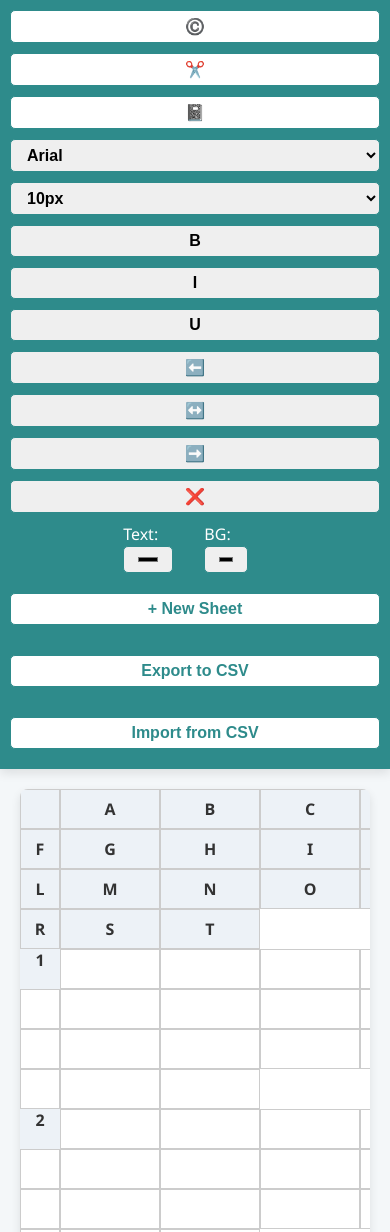
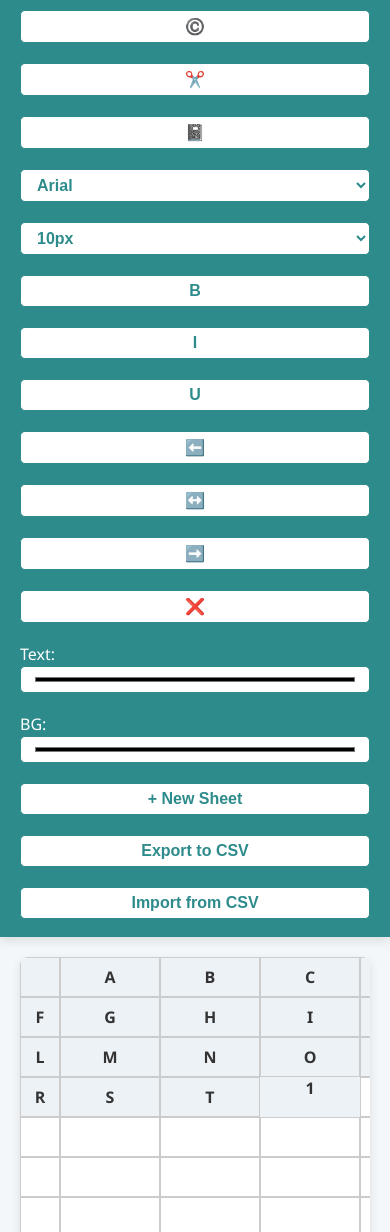
Before and after one commit to Tanay09876/Excel-sheet-clone, a plain HTML site: page index.html in a window 390 px wide. Shown: the top 1232 px of the page. Drawn offline with Linux system fonts and the light colour scheme.

Commit message:
Update style.css

```diff
--- a/style.css
+++ b/style.css
@@ -1,104 +1,3 @@
-/* body{
-    margin: 0px;
-    font-family: 'Segoe UI', Tahoma, Geneva, Verdana, sans-serif;
-    background-color: #F4F7F9;
-
-}
-.toolbar{
-    background-color: #2e8b8b;
-    padding: 10px;
-    align-items: center;
-    gap: 10px;
-    color: white;
-    box-shadow: 0 2px 4px rgba(0, 0, 0, 0.1);
-}
-
-
-.toolbar select,.toolbar button, .toolbar input[type="file"],.toolbar input[type="color"]{
-    padding: 6px 10px;
-    border: #2e8b8b;
-    font-weight: bold;
-    border-radius: 4px;
-
-}
-
-.toolbar button:hover{
-    background-color: #ddd;
-}
-
-.toolbar-icon-button{
-    background-color: white;
-    color: #2e8b8b;
-    font-size: 16px;
-    border: none;
-    cursor: pointer;
-    padding: 4px;
-}
-
-.toolbar-icon-button:hover{
-    background-color: #ddd;
-
-}
-
-.spreadsheet  {
- display: grid;
- grid-template-columns: 40px repeat(20, 100px);
- margin: 10px;
- background: white;
- border-radius: 8px;
- overflow: auto;
- box-shadow: 0 4px 10px rgba(0, 0, 0, 0.1);
-}
-
-.cell ,.header{
- border: 1px solid #ccc;
- padding: 6px;
- box-sizing: border-box;
- min-height: 24px;
-}
-.header{
-    background: #edf2f7;
-    font-weight: Bold;
-    text-align: center;
-    color:black;
-}
-
-
-.cell[contenteditable]{
-    padding: 5px;
-    border: 1px solid #ccc;
-    outline: none;
-    color: black;
-}
-
-.row-header{
-    grid-column: 1;
-    background: #edf2f7;
-    text-align: center;
-    font-weight: bold;
-    color: black;
-}
-
-
-.sheet-container{
-    padding: 10px;
-}
-
-.new-sheet-btn{
-    color: #2e8b8b;
-     background-color: white;
-    border: none;
-    font-weight: bold;
-    border-radius: 4px;
-    border: 2px solid #2e8b8b;
-}
-
-.new-sheet-btn:hover{
-    background-color:#2e8b8b;
-    color: white;
-} */
-
-
 :root {
   --main-color: #2e8b8b;
   --light-bg: #F4F7F9;
@@ -117,7 +16,7 @@ body {
   color: var(--font-color);
 }
 
-/* Toolbar */
+/* ===== Toolbar ===== */
 .toolbar {
   background-color: var(--main-color);
   padding: 10px 20px;
@@ -127,6 +26,7 @@ body {
   color: var(--white);
   box-shadow: var(--shadow);
   flex-wrap: wrap;
+  justify-content: space-between;
 }
 
 .toolbar select,
@@ -136,9 +36,11 @@ body {
   padding: 6px 12px;
   border: 1px solid var(--main-color);
   font-weight: bold;
-  font-size: 20px;
+  font-size: 16px;
   border-radius: 5px;
   transition: all 0.3s ease;
+  background-color: var(--white);
+  color: var(--main-color);
 }
 
 .toolbar select:focus,
@@ -158,7 +60,7 @@ body {
 .toolbar-icon-button {
   background-color: var(--white);
   color: var(--main-color);
-  font-size: 20px;
+  font-size: 18px;
   border: none;
   cursor: pointer;
   padding: 6px 10px;
@@ -170,7 +72,7 @@ body {
   background-color: var(--hover-bg);
 }
 
-/* Spreadsheet Grid */
+/* ===== Spreadsheet Grid ===== */
 .spreadsheet {
   display: grid;
   grid-template-columns: 40px repeat(20, 100px);
@@ -181,7 +83,7 @@ body {
   box-shadow: var(--shadow);
 }
 
-/* Cell and Header Styling */
+/* ===== Cell and Header Styling ===== */
 .cell,
 .header {
   border: 1px solid var(--border-color);
@@ -193,7 +95,7 @@ body {
 
 .cell[contenteditable] {
   outline: none;
-  background-color: #ffffff;
+  background-color: var(--white);
 }
 
 .cell[contenteditable]:hover,
@@ -202,27 +104,20 @@ body {
   border-color: var(--main-color);
 }
 
-.header {
+.header,
+.row-header {
   background: var(--header-bg);
   font-weight: bold;
   text-align: center;
   color: var(--font-color);
 }
 
-.row-header {
-  grid-column: 1;
-  background: var(--header-bg);
-  text-align: center;
-  font-weight: bold;
-  color: var(--font-color);
-}
-
-/* Sheet Container */
+/* ===== Sheet Container ===== */
 .sheet-container {
   padding: 0px;
 }
 
-/* New Sheet Button */
+/* ===== New Sheet Button ===== */
 .new-sheet-btn {
   color: var(--main-color);
   background-color: var(--white);
@@ -239,78 +134,35 @@ body {
   cursor: pointer;
 }
 
-/* Responsive Grid (Optional Enhancement) */
+/* ===== Responsive Design ===== */
 @media (max-width: 768px) {
   .spreadsheet {
     grid-template-columns: 40px repeat(10, 100px);
-    overflow-x: auto;
+    overflow-x: scroll;
   }
 
   .toolbar {
-    justify-content: center;
+    flex-direction: column;
+    align-items: stretch;
   }
 
   .toolbar select,
   .toolbar button,
   .toolbar input[type="file"],
   .toolbar input[type="color"] {
-    width: 70%;
-    max-width: 100px;
-
-  }
-}
-/* Additions to your existing CSS */
-@media (max-width: 992px) {
-  .spreadsheet {
-    grid-template-columns: 40px repeat(8, 100px); /* Reduce columns */
-    overflow-x: auto;
-  }
-
-  .toolbar {
-    flex-direction: row;
-    flex-wrap: wrap;
-    justify-content: center;
-    padding: 10px;
-    gap: 10px;
-  }
-
-  .toolbar select,
-  .toolbar button,
-  .toolbar input[type="file"],
-  .toolbar input[type="color"] {
-    flex: 1 1 45%;  /* Take half width on small screens */
+    width: 100%;
     max-width: 100%;
-    font-size: 16px;
+    margin-bottom: 8px;
   }
 
   .toolbar-icon-button {
-    font-size: 18px;
-    padding: 5px 8px;
-  }
-
-  .new-sheet-btn {
     width: 100%;
-    max-width: 200px;
-    margin: 10px auto;
-    display: block;
-    font-size: 16px;
+    text-align: center;
   }
 }
 
-@media (max-width: 576px) {
+@media (max-width: 480px) {
   .spreadsheet {
-    grid-template-columns: 40px repeat(5, 100px); /* Even fewer columns on extra small screens */
-  }
-
-  .toolbar select,
-  .toolbar button,
-  .toolbar input[type="file"],
-  .toolbar input[type="color"] {
-    flex: 1 1 100%;
-    max-width: 100%;
+    grid-template-columns: 40px repeat(5, 100px);
   }
 }
-.spreadsheet-wrapper {
-  overflow-x: auto;
-  width: 100%;
-}
```
